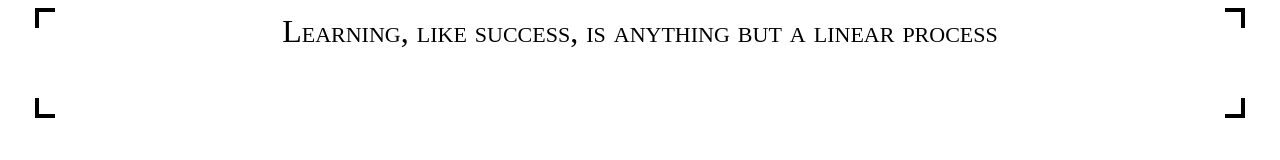
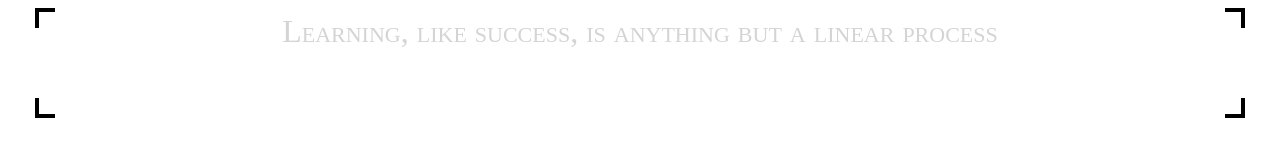
Before and after one commit to pawandaliaho/pawandaliaho.github.io, a plain HTML site: page quotes.html in a window 1280 px wide. Drawn offline with Linux system fonts and the light colour scheme.

Commit message:
Change font colour

```diff
--- a/quotes.html
+++ b/quotes.html
@@ -10,7 +10,7 @@
 
         .widget {
             padding: 5px 5px ;
-            color: #000000;
+            color: #d4d4d4;
             text-align: center;
                 max-width: 95%;
             margin: auto;
```
